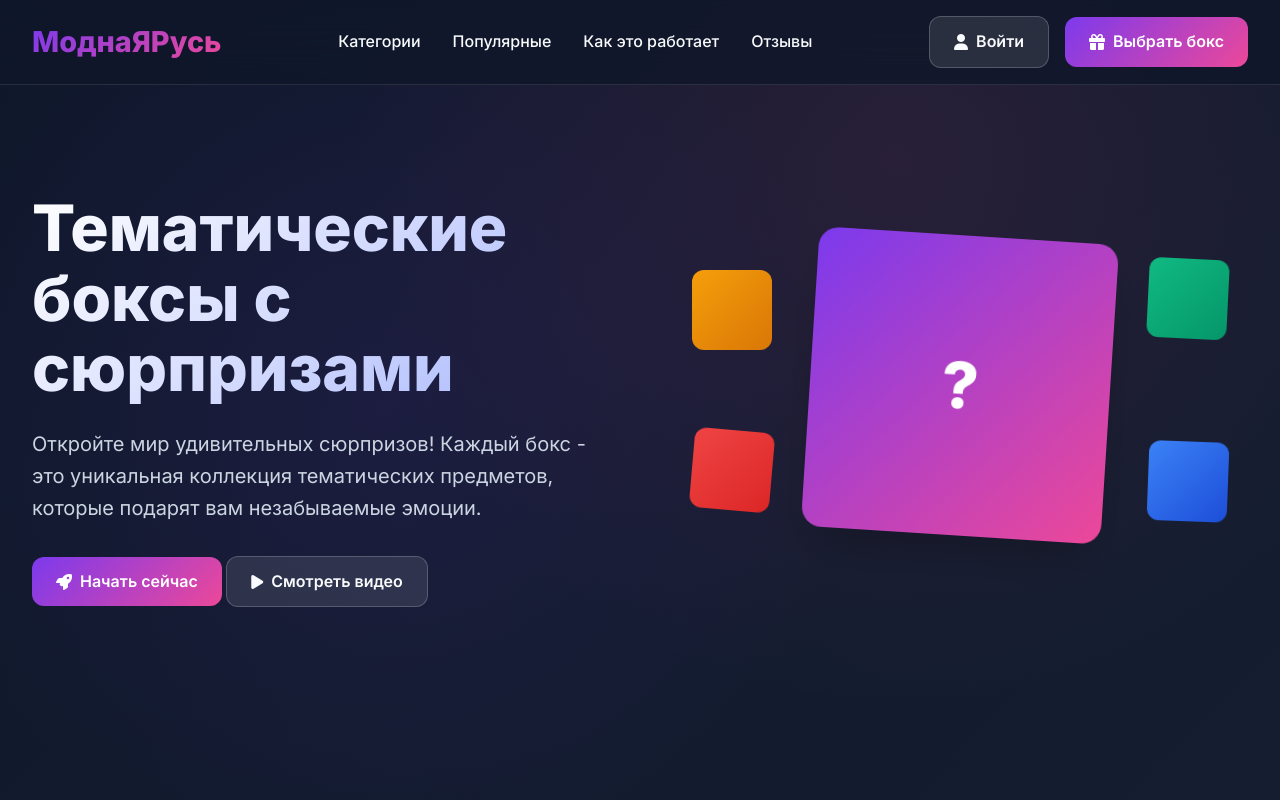
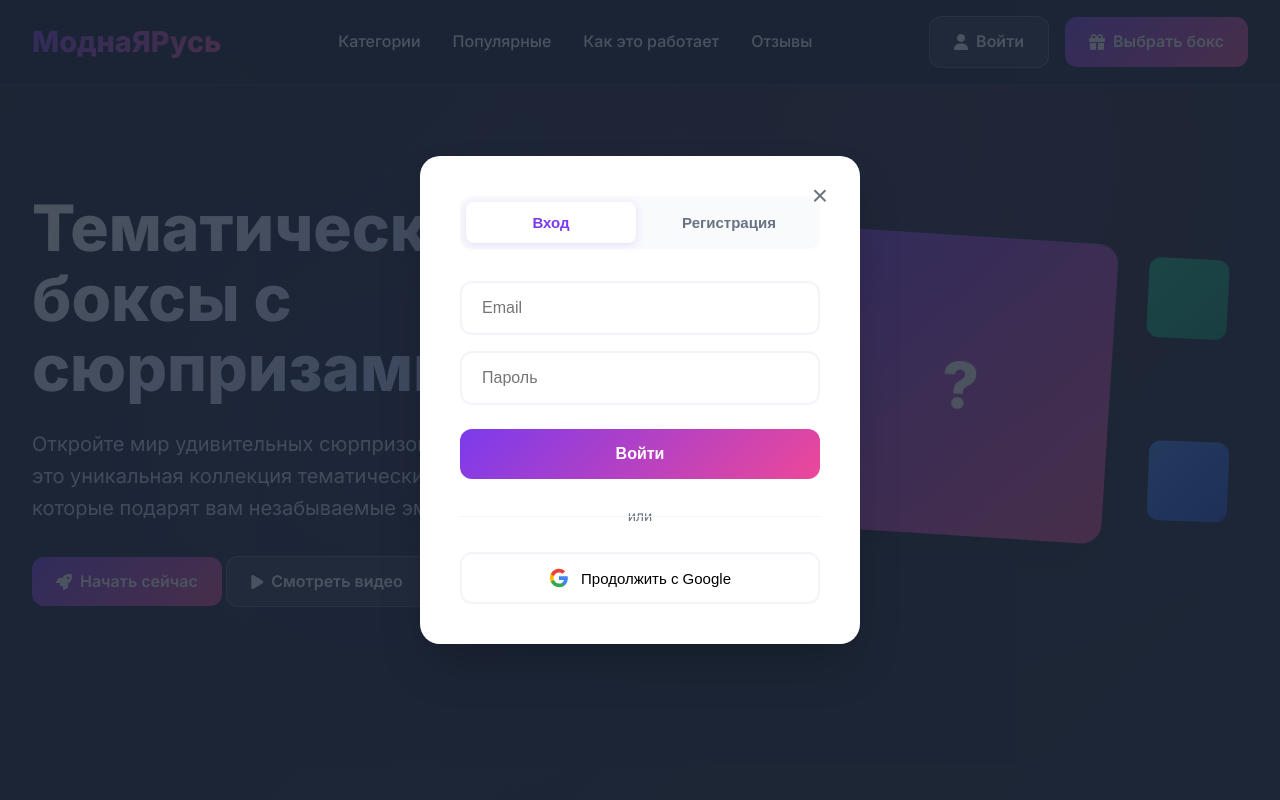
Before and after one commit to Kirill-Nen/-, a website: page index.html in a window 1280 px wide. Both pictures are taken after a click on the link "Войти". Shown: the top 800 px of the page. Drawn offline with nearby package versions, Linux system fonts and the light colour scheme.

Commit message:
Add modal

```diff
--- a/app.js
+++ b/app.js
@@ -0,0 +1,90 @@
+class Controller {
+    constructor() {
+        this.logBtn = document.querySelector('#login-btn')
+        this.createModal = this.createModal.bind(this)
+        this.logHandler = this.logHandler.bind(this)
+    }
+
+    createModal() {
+        const fragment = document.createElement('div')
+        fragment.className = 'auth-modal-overlay'
+        fragment.innerHTML = `
+                <div class="auth-modal">
+                    <button class="close-btn">&times;</button>
+
+                    <div class="auth-tabs">
+                        <button class="tab-btn active" data-tab="login">Вход</button>
+                        <button class="tab-btn" data-tab="register">Регистрация</button>
+                    </div>
+
+                    <div class="tab-content">
+                        <div class="tab-pane active" id="login">
+                            <form class="auth-form">
+                                <input type="email" placeholder="Email" required>
+                                <input type="password" placeholder="Пароль" required>
+                                <button type="submit" class="submit-btn">Войти</button>
+                            </form>
+                        </div>
+
+                        <div class="tab-pane" id="register">
+                            <form class="auth-form">
+                                <input type="text" placeholder="Имя" required>
+                                <input type="email" placeholder="Email" required>
+                                <input type="password" placeholder="Пароль" required>
+                                <input type="password" placeholder="Повторите пароль" required>
+                                <button type="submit" class="submit-btn">Зарегистрироваться</button>
+                            </form>
+                        </div>
+                    </div>
+
+                    <div class="auth-divider">
+                        <span>или</span>
+                    </div>
+
+                    <div class="social-auth">
+                        <button class="social-btn google-btn">
+                            <svg width="20" height="20" viewBox="0 0 24 24">
+                                <path fill="#4285F4" d="M22.56 12.25c0-.78-.07-1.53-.2-2.25H12v4.26h5.92c-.26 1.37-1.04 2.53-2.21 3.31v2.77h3.57c2.08-1.92 3.28-4.74 3.28-8.09z"/>
+                                <path fill="#34A853" d="M12 23c2.97 0 5.46-.98 7.28-2.66l-3.57-2.77c-.98.66-2.23 1.06-3.71 1.06-2.86 0-5.29-1.93-6.16-4.53H2.18v2.84C3.99 20.53 7.7 23 12 23z"/>
+                                <path fill="#FBBC05" d="M5.84 14.09c-.22-.66-.35-1.36-.35-2.09s.13-1.43.35-2.09V7.07H2.18C1.43 8.55 1 10.22 1 12s.43 3.45 1.18 4.93l2.85-2.22.81-.62z"/>
+                                <path fill="#EA4335" d="M12 5.38c1.62 0 3.06.56 4.21 1.64l3.15-3.15C17.45 2.09 14.97 1 12 1 7.7 1 3.99 3.47 2.18 7.07l3.66 2.84c.87-2.6 3.3-4.53 6.16-4.53z"/>
+                            </svg>
+                            Продолжить с Google
+                        </button>
+                    </div>
+                </div>
+        `;
+
+        fragment.querySelector('.close-btn').addEventListener('click', () => {
+            document.body.removeChild(fragment)
+        })
+
+        document.body.appendChild(fragment);
+        return fragment
+    }
+
+    reg_log_btnHandler(modal) {
+        modal.addEventListener('click', (e) => {
+            if (e.target.classList.contains('tab-btn')) {
+                const btns = document.querySelectorAll('.tab-btn')
+                btns.forEach((i) => {
+                    i.classList.remove('active')
+                })
+            }
+
+            e.target.classList.add('active')
+        })
+    }
+
+    logHandler() {
+        const modal = this.createModal()
+        this.reg_log_btnHandler(modal)
+    }
+
+    start() {
+        this.logBtn.addEventListener('click', this.logHandler)
+    }
+}
+
+const controller = new Controller()
+controller.start()
--- a/index.html
+++ b/index.html
@@ -7,6 +7,7 @@
     <link rel="stylesheet" href="https://cdnjs.cloudflare.com/ajax/libs/font-awesome/6.4.0/css/all.min.css">
     <link href="https://fonts.googleapis.com/css2?family=Inter:wght@300;400;500;600;700;800&display=swap" rel="stylesheet">
     <link rel="stylesheet" href="style.css">
+    <link rel="stylesheet" href="modal-style.css">
 </head>
 <body>
     <header class="header">
@@ -19,7 +20,7 @@
                 <li><a href="#reviews">Отзывы</a></li>
             </ul>
             <div class="nav-actions">
-                <a href="#" class="btn btn-secondary">
+                <a href="#" class="btn btn-secondary" id="login-btn">
                     <i class="fas fa-user"></i>Войти
                 </a>
                 <a href="#" class="btn btn-primary">
@@ -60,7 +61,7 @@
         <div class="categories-grid">
             <div class="category-card">
                 <div class="category-icon">
-                    <i class="fas fa-gamepad"></i>
+                    <i class="fas fa-palette"></i>
                 </div>
                 <h3>Тематика</h3>
                 <p>Эксклюзивные предметы под каждое время года</p>
@@ -76,10 +77,10 @@
             </div>
             <div class="category-card">
                 <div class="category-icon">
-                    <i class="fas fa-utensils"></i>
+                    <i class="fas fa-fire"></i>
                 </div>
-                <h3>Кулинарные</h3>
-                <p>Наборы для гурманов и кулинаров</p>
+                <h3>Свечи</h3>
+                <p>В наборы входят самодельные свечи на каждый вкус</p>
                 <a class="btn btn-secondary">Смотреть</a>
             </div>
             <div class="category-card">
@@ -98,48 +99,48 @@
         <div class="boxes-grid">
             <div class="box-card">
                 <div class="box-image">
-                    <i class="fas fa-dragon"></i>
+                    <i></i>
                 </div>
                 <div class="box-content">
-                    <h3>Фэнтези набор</h3>
+                    <h3>Стандартный набор</h3>
                     <div class="box-price">2 499 ₽</div>
                     <ul class="box-features">
-                        <li>Эксклюзивные фигурки</li>
-                        <li>Тематические аксессуары</li>
-                        <li>Коллекционные предметы</li>
-                        <li>Сертификат подлинности</li>
+                        <li>Предмет 1</li>
+                        <li>Предмет 2</li>
+                        <li>Предмет 3</li>
+                        <li>Предмет 4</li>
                     </ul>
                     <a href="#" class="btn btn-primary">Заказать сейчас</a>
                 </div>
             </div>
             <div class="box-card">
                 <div class="box-image">
-                    <i class="fas fa-robot"></i>
+                    <i></i>
                 </div>
                 <div class="box-content">
-                    <h3>Техно бокс</h3>
+                    <h3>Премиум бокс</h3>
                     <div class="box-price">3 199 ₽</div>
                     <ul class="box-features">
-                        <li>Гаджеты и аксессуары</li>
-                        <li>Умные устройства</li>
-                        <li>Tech-мерч</li>
-                        <li>Эксклюзивные предложения</li>
+                        <li>Предмет 1</li>
+                        <li>Предмет 2</li>
+                        <li>Предмет 3</li>
+                        <li>Предмет 4</li>
                     </ul>
                     <a href="#" class="btn btn-primary">Заказать сейчас</a>
                 </div>
             </div>
             <div class="box-card">
                 <div class="box-image">
-                    <i class="fas fa-palette"></i>
+                    <i></i>
                 </div>
                 <div class="box-content">
-                    <h3>Творческий набор</h3>
+                    <h3>Зимний набор</h3>
                     <div class="box-price">1 899 ₽</div>
                     <ul class="box-features">
-                        <li>Художественные материалы</li>
-                        <li>Канцелярские принадлежности</li>
-                        <li>Креативные инструменты</li>
-                        <li>Вдохновляющие предметы</li>
+                        <li>Предмет 1</li>
+                        <li>Предмет 2</li>
+                        <li>Предмет 3</li>
+                        <li>Предмет 4</li>
                     </ul>
                     <a href="#" class="btn btn-primary">Заказать сейчас</a>
                 </div>
--- /dev/null
+++ b/modal-style.css
@@ -0,0 +1,186 @@
+.auth-modal-overlay {
+    position: fixed;
+    top: 0;
+    left: 0;
+    width: 100%;
+    height: 100%;
+    background: rgba(31, 41, 55, 0.8);
+    display: flex;
+    align-items: center;
+    justify-content: center;
+    z-index: 1000;
+    padding: 20px;
+}
+
+.auth-modal {
+    background: white;
+    border-radius: 20px;
+    padding: 40px;
+    width: 100%;
+    max-width: 440px;
+    position: relative;
+    box-shadow: 0 25px 50px -12px rgba(0, 0, 0, 0.25);
+}
+
+.close-btn {
+    position: absolute;
+    top: 20px;
+    right: 20px;
+    background: none;
+    border: none;
+    font-size: 28px;
+    cursor: pointer;
+    color: #6b7280;
+    transition: color 0.2s ease;
+    width: 40px;
+    height: 40px;
+    border-radius: 50%;
+    display: flex;
+    align-items: center;
+    justify-content: center;
+}
+
+.close-btn:hover {
+    color: #1f2937;
+    background: #f8fafc;
+}
+
+.auth-tabs {
+    display: flex;
+    gap: 8px;
+    margin-bottom: 32px;
+    background: #f8fafc;
+    padding: 6px;
+    border-radius: 12px;
+}
+
+.tab-btn {
+    flex: 1;
+    padding: 12px 20px;
+    border: none;
+    background: transparent;
+    border-radius: 8px;
+    cursor: pointer;
+    font-weight: 600;
+    font-size: 15px;
+    transition: all 0.2s ease;
+    color: #6b7280;
+}
+
+.tab-btn.active {
+    background: white;
+    color: #7c3aed;
+    box-shadow: 0 2px 8px rgba(124, 58, 237, 0.15);
+}
+
+.tab-pane {
+    display: none;
+}
+
+.tab-pane.active {
+    display: block;
+}
+
+.auth-form {
+    display: flex;
+    flex-direction: column;
+    gap: 16px;
+}
+
+.auth-form input {
+    padding: 16px 20px;
+    border: 2px solid #f1f5f9;
+    border-radius: 12px;
+    font-size: 16px;
+    transition: all 0.2s ease;
+    background: white;
+}
+
+.auth-form input:focus {
+    outline: none;
+    border-color: #7c3aed;
+    box-shadow: 0 0 0 3px rgba(124, 58, 237, 0.1);
+}
+
+.submit-btn {
+    background: linear-gradient(135deg, #7c3aed 0%, #ec4899 100%);
+    color: white;
+    border: none;
+    padding: 16px 20px;
+    border-radius: 12px;
+    font-size: 16px;
+    font-weight: 600;
+    cursor: pointer;
+    transition: all 0.2s ease;
+    margin-top: 8px;
+}
+
+.submit-btn:hover {
+    transform: translateY(-1px);
+    box-shadow: 0 10px 25px -5px rgba(124, 58, 237, 0.4);
+}
+
+.auth-divider {
+    text-align: center;
+    margin: 24px 0;
+    position: relative;
+}
+
+.auth-divider::before {
+    content: '';
+    position: absolute;
+    top: 50%;
+    left: 0;
+    right: 0;
+    height: 1px;
+    background: #f1f5f9;
+}
+
+.auth-divider span {
+    background: white;
+    padding: 0 16px;
+    color: #6b7280;
+    font-size: 14px;
+}
+
+.social-auth {
+    display: flex;
+    flex-direction: column;
+    gap: 12px;
+}
+
+.social-btn {
+    display: flex;
+    align-items: center;
+    justify-content: center;
+    gap: 12px;
+    padding: 14px 20px;
+    border: 2px solid #f1f5f9;
+    border-radius: 12px;
+    background: white;
+    cursor: pointer;
+    font-size: 15px;
+    font-weight: 500;
+    transition: all 0.2s ease;
+}
+
+.social-btn:hover {
+    border-color: #7c3aed;
+    background: #faf5ff;
+}
+
+@media (max-width: 480px) {
+    .auth-modal {
+        padding: 32px 24px;
+        margin: 20px;
+    }
+
+    .auth-tabs {
+        margin-bottom: 24px;
+    }
+
+    .tab-btn {
+        padding: 10px 16px;
+        font-size: 14px;
+    }
+}
```
